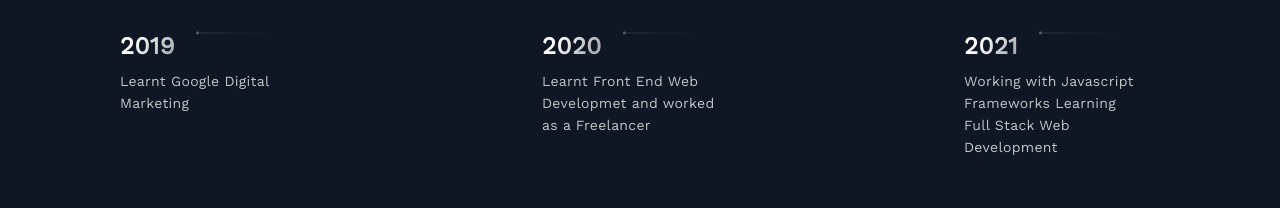
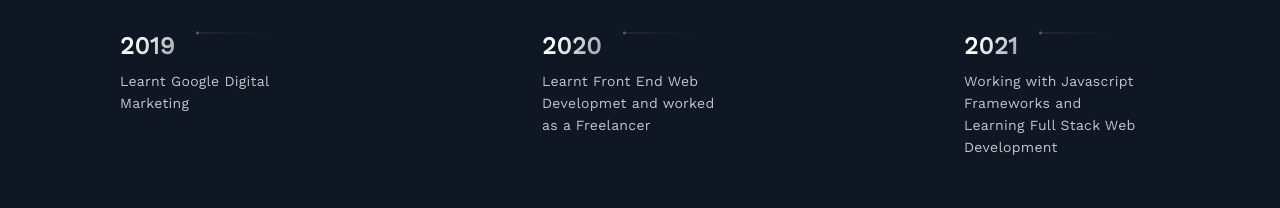
Before and after one commit to Taofiqq/react-nextjs-portfolio, a Next.js app: page / in a window 1280 px wide. Shown: the part 3885-4093 px from the top of the page. Built offline with nearby package versions, Linux system fonts and the light colour scheme.

Commit message:
added styles

```diff
--- a/src/constants/constants.js
+++ b/src/constants/constants.js
@@ -49,5 +49,5 @@ export const projects = [
 export const TimeLineData = [
   { year: 2019, text: 'Learnt Google Digital Marketing', },
   { year: 2020, text: 'Learnt Front End Web Developmet and worked as a Freelancer', },
-  { year: 2021, text: 'Working with Javascript Frameworks Learning Full Stack Web Development', },
+  { year: 2021, text: 'Working with Javascript Frameworks and Learning Full Stack Web Development', },
 ];
```
